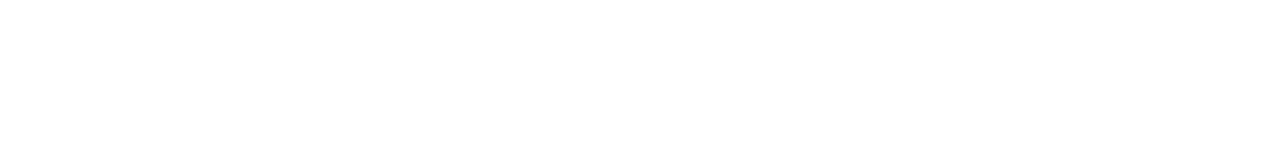
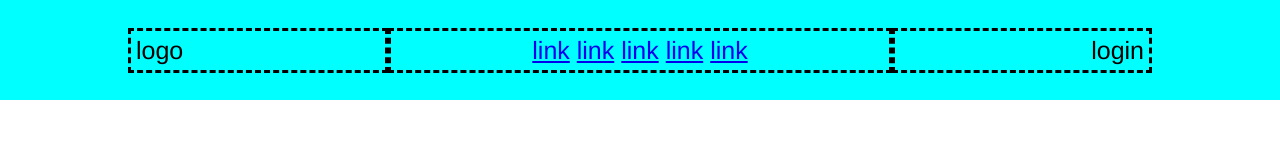
Before and after one commit to Chrissx77/htmlcss-struttura-discord, a plain HTML site: page index.html in a window 1280 px wide. Drawn offline with Linux system fonts and the light colour scheme.

Commit message:
Inizializzazione NavBar

```diff
--- a/css/style.css
+++ b/css/style.css
@@ -0,0 +1,47 @@
+
+:root {
+    font-family: "Whitney", ‘Helvetica Neue’, Helvetica, Arial, sans-serif;
+    font-size: 25px;
+}
+
+body {
+    box-sizing: border-box;
+    margin: 0;
+    padding: 0;
+}
+
+.nav-container {
+    background-color: aqua;
+}
+
+.container {
+    width: 80%;
+    margin: 0 auto;
+}
+
+#navBar {
+    display: flex;
+    height: 100px;
+    justify-content:center;
+    align-items: center;
+}
+
+.navigation {
+    border: 3px dashed black;
+    padding: 5px 5px;
+}
+
+.logo {
+    flex-basis: 25%;
+}
+
+.login {
+    flex-basis: 25%;
+    text-align: right;
+}
+
+.link{
+    flex-basis: 50%;
+    text-align: center;
+
+}
--- a/index.html
+++ b/index.html
@@ -1,11 +1,38 @@
 <!DOCTYPE html>
 <html lang="en">
+
 <head>
     <meta charset="UTF-8">
     <meta name="viewport" content="width=device-width, initial-scale=1.0">
+    <link rel="stylesheet" href="css/style.css">
     <title>Discord</title>
 </head>
+
 <body>
 
+    <div class="nav-container">
+        <div class="container">
+            <nav id="navBar">
+                <div class="navigation logo"><span>logo</span></div>
+                <div class="navigation link">
+                    <a href="#">link</a>
+                    <a href="#">link</a>
+                    <a href="#">link</a>
+                    <a href="#">link</a>
+                    <a href="#">link</a>
+                </div>
+                <div class="navigation login"><span>login</span></div>
+            </nav>
+        </div>
+    </div>
+
+    <div class="hero-container">
+        <div class="container">
+            <div></div>
+        </div>
+    </div>
+
+
 </body>
+
 </html>
```
